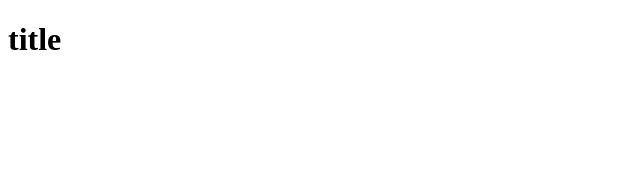
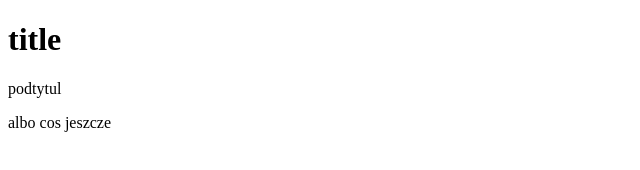
Before and after one commit to wyrwat/nauka-gita2, a plain HTML site: page index.html in a window 1280 px wide. Shown: the whole page, without its empty margins (0-640 px from the left). Drawn offline with Linux system fonts and the light colour scheme.

Commit message:
Add content

```diff
--- a/index.html
+++ b/index.html
@@ -5,5 +5,7 @@
 </head>
 <body>
 <h1>title</h1>
+	<p>podtytul</p>
+	<p>albo cos jeszcze</p>
 </body>
 </html>
```
